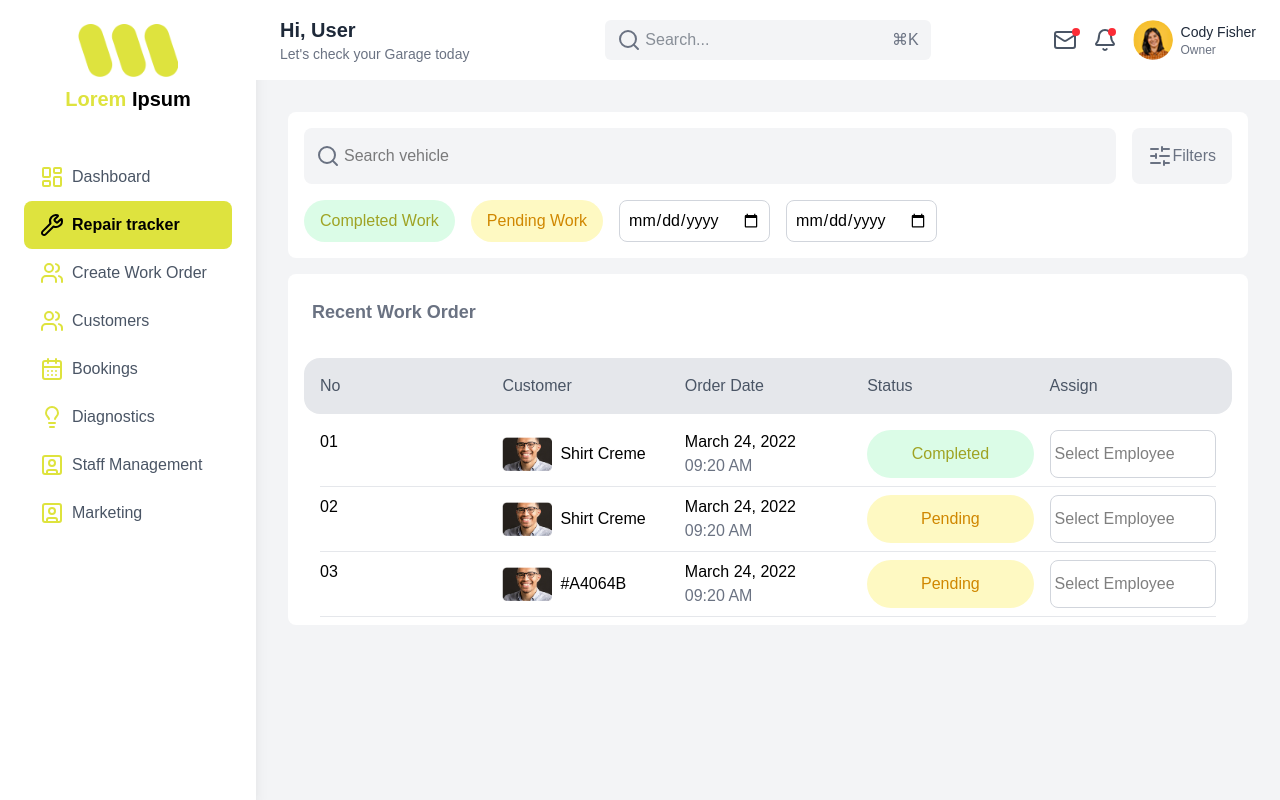
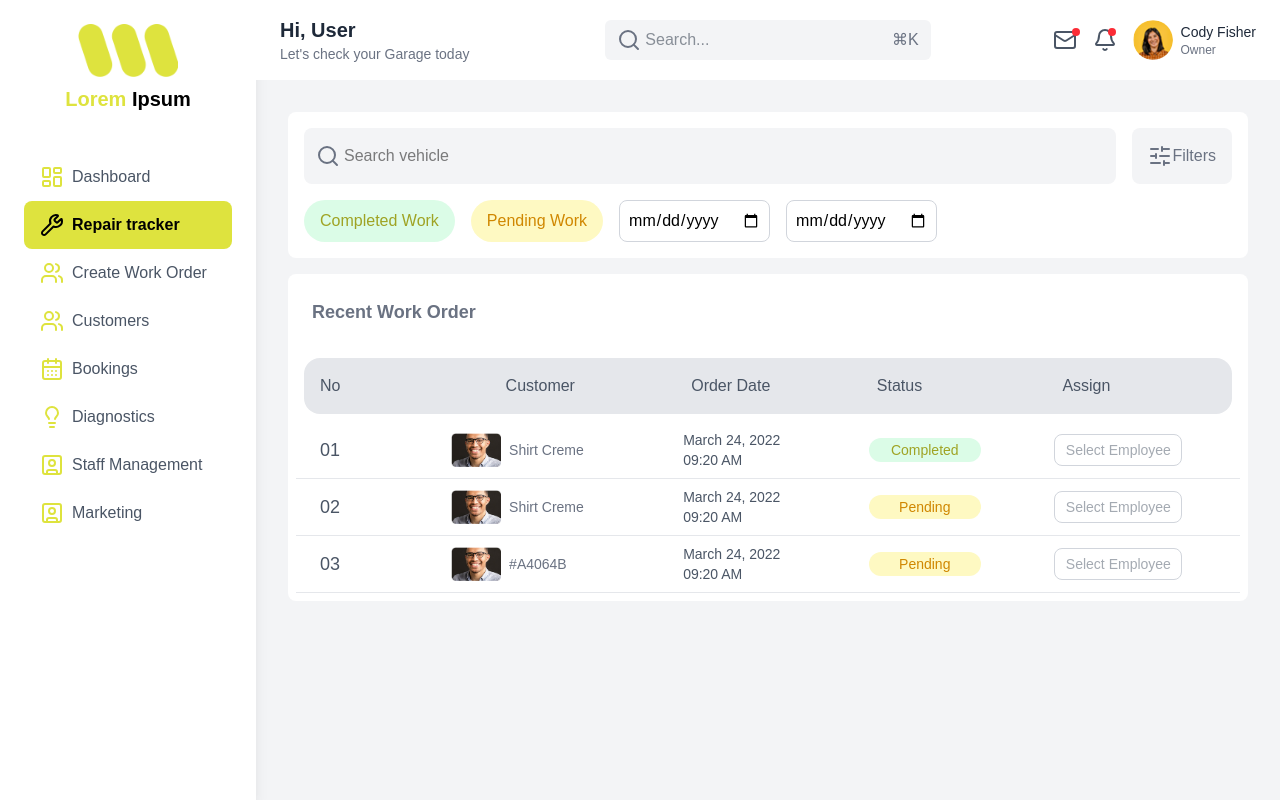
Before and after one commit to hamzaj-b/RBU-Autos, a Next.js app: page /repair-tracker in a window 1280 px wide. Built offline with nearby package versions, Linux system fonts and the light colour scheme.

Commit message:
staff-management pge created

```diff
--- a/app/components/RecentWorkOrder.jsx
+++ b/app/components/RecentWorkOrder.jsx
@@ -1,38 +1,10 @@
-import React from 'react'
+import React from 'react';
 
-const RecentWorkOrder = () => {
-    const dummyData = [
-        {
-          id: "01",
-          customer: "Shirt Creme",
-          image: "/user1.png",
-          orderDate: "March 24, 2022",
-          orderTime: "09:20 AM",
-          status: "Completed",
-        },
-        {
-          id: "02",
-          customer: "Shirt Creme",
-          image: "/user1.png",
-          orderDate: "March 24, 2022",
-          orderTime: "09:20 AM",
-          status: "Pending",
-        },
-        {
-          id: "03",
-          customer: "#A4064B",
-          image: "/user1.png",
-          orderDate: "March 24, 2022",
-          orderTime: "09:20 AM",
-          status: "Pending",
-        },
-      ];
+const RecentWorkOrder = ({ data, containerWidth = 'w-full', heading = 'Recent Work Order' }) => {
   return (
-    <div>
+    <div className={`${containerWidth}`}>
       <div className="bg-white rounded-lg">
-        <h2 className="text-lg p-4 text-gray-500 font-semibold mb-4">
-          Recent Work Order
-        </h2>
+        <h2 className="text-lg p-4 text-gray-500 font-semibold mb-4">{heading}</h2>
         <div className="grid grid-cols-5 gap-8 bg-gray-200 rounded-2xl py-4 px-4 mx-2 font-medium text-gray-600 mb-2">
           <span>No</span>
           <span>Customer</span>
@@ -40,43 +12,49 @@ const RecentWorkOrder = () => {
           <span>Status</span>
           <span>Assign</span>
         </div>
-        {dummyData.map((item) => (
+        {data.map((item) => (
           <div
             key={item.id}
-            className="flex items-center  gap-8 py-2 mx-6 border-b border-gray-200"
+            className="flex items-center justify-start py-2 border-b border-gray-200"
           >
-            <div className="w-10 ">
-            <p className=" text-gray-600 text-lg">{item.id}</p>
+            <div className="w-1/6 pl-6">
+              <p className="text-gray-600 text-lg">{item.id}</p>
             </div>
-           <div className=' w-40 h-auto mx-2 flex justify-start pl-6'>
+            <div className="w-1/4 h-auto flex justify-start">
               <p className="flex items-center gap-2 text-gray-500 text-sm">
                 <img src={item.image} width={50} alt="" />
                 {item.customer}
               </p>
             </div>
-            <p className="flex flex-col justify-center text-gray-600 text-sm">
+            <div className="w-1/5">
+              <p className="flex flex-col justify-start text-gray-600 text-sm">
                 {item.orderDate}
                 <span className="text-gray-600">{item.orderTime}</span>
               </p>
+            </div>
+            <div className="w-1/5">
               <p
-              className={`w-28 h-6  rounded-full items-center justify-center flex text-sm ${
-                item.status === "Completed"
-                  ? "bg-green-100 text-yellow-bold"
-                  : "bg-yellow-100 text-yellow-600"
+                className={`w-28 h-6 rounded-full items-center justify-center flex text-sm ${
+                  item.status === 'Completed'
+                    ? 'bg-green-100 text-yellow-bold'
+                    : 'bg-yellow-100 text-yellow-600'
                 }`}
               >
                 {item.status}
               </p>
+            </div>
+            <div className="w-1/5">
               <input
                 type="text"
                 placeholder="Select Employee"
-              className="w-32 h-8 text-center text-sm rounded-lg border border-gray-300 text-gray-600"
+                className="w-32 h-8 text-center text-sm rounded-lg border border-gray-300 text-gray-600 focus:border-gray-400 focus:outline-none"
               />
+            </div>
           </div>
         ))}
       </div>
     </div>
-  )
-}
+  );
+};
 
-export default RecentWorkOrder
+export default RecentWorkOrder;
--- a/app/components/app/Chart.jsx
+++ b/app/components/app/Chart.jsx
@@ -24,17 +24,17 @@ const Chart = () => {
 
       {/* X-axis labels and bars */}
       <div className="flex-col justify-between items-start">
-        <div className='flex justify-center gap-4 '>
-            <CustomShape color="bg-gray-100" width="w-20" height="h-60" />
-            <CustomShape color="bg-gray-100" width="w-20" height="h-60" />
-            <CustomShape color="bg-gray-100" width="w-20" height="h-60" />
-            <CustomShape color="bg-yellow-primary" width="w-20" height="h-60" />
-            <CustomShape color="bg-gray-100" width="w-20" height="h-60" />
-            <CustomShape color="bg-gray-100" width="w-20" height="h-60" />
-            <CustomShape color="bg-gray-100" width="w-20" height="h-60" />
+        <div className='grid grid-cols-7 gap-4'>
+            <CustomShape color="bg-gray-100" width="w-18" height="h-60" />
+            <CustomShape color="bg-gray-100" width="w-18" height="h-60" />
+            <CustomShape color="bg-gray-100" width="w-18" height="h-60" />
+            <CustomShape color="bg-yellow-primary" width="w-18" height="h-60" />
+            <CustomShape color="bg-gray-100" width="w-18" height="h-60" />
+            <CustomShape color="bg-gray-100" width="w-18" height="h-60" />
+            <CustomShape color="bg-gray-100" width="w-18" height="h-60" />
 
         </div>
-      <div className=" flex justify-center gap-8 items-start mt-10">
+      <div className=" grid grid-cols-7 gap-4 mt-10">
         {dataPoints.map((point) => (
           <div key={point.month} className="flex flex-col items-center">
             <div
--- a/app/page.js
+++ b/app/page.js
@@ -5,9 +5,35 @@ import Chart from "./components/app/Chart";
 import ServiceReport from "./components/ServicesChart";
 import RecentWorkOrder from "./components/RecentWorkOrder";
 import CustomShape from "./components/app/CustomShape";
-
+import { IoEllipsisVertical } from "react-icons/io5";
+import { FaRegCalendarAlt } from "react-icons/fa";
 const page = () => {
-
+   const dummyData = [
+        {
+          id: "01",
+          customer: "Shirt Creme",
+          image: "/user1.png",
+          orderDate: "March 24, 2022",
+          orderTime: "09:20 AM",
+          status: "Completed",
+        },
+        {
+          id: "02",
+          customer: "Shirt Creme",
+          image: "/user1.png",
+          orderDate: "March 24, 2022",
+          orderTime: "09:20 AM",
+          status: "Pending",
+        },
+        {
+          id: "03",
+          customer: "#A4064B",
+          image: "/user1.png",
+          orderDate: "March 24, 2022",
+          orderTime: "09:20 AM",
+          status: "Pending",
+        },
+      ];
   return (
     <>
       <div className="min-h-screen bg-gray-100">
@@ -25,7 +51,7 @@ const page = () => {
        <h3 className="text-xl font-semibold text-gray-800 ">New Net Income</h3>
       </div>
       <div>
-       ...
+       <IoEllipsisVertical/>
       </div>
             </div>
             <div className="flex justify-between mt-2">
@@ -71,7 +97,7 @@ const page = () => {
                 </h3>
               </div>
               <div>
-                ...
+                <IoEllipsisVertical/>
               </div>
             </div>
             <div className="flex justify-between mt-2">
@@ -115,7 +141,7 @@ const page = () => {
        <h3 className="text-xl font-semibold text-gray-800">New Net Income</h3>
       </div>
       <div>
-        ...
+        <IoEllipsisVertical/>
       </div>
             </div>
             <div className="flex justify-between mt-2">
@@ -156,7 +182,7 @@ const page = () => {
                 Overall Sales
               </div>
               <div className="flex gap-2 items-center border border-gray-300 rounded-md px-2 py-1 text-xs font-semibold text-gray-800">
-                Last 7 Days
+                Last 7 Days <FaRegCalendarAlt />
               </div>
             </div>
             <div className="flex justify-between items-center">
@@ -224,7 +250,7 @@ const page = () => {
         </div>
         <div className="p-6 grid grid-cols-1 sm:grid-cols-2 lg:grid-cols-3 gap-6">
           <div className="col-span-2 bg-white p-6 rounded-lg shadow-md">
-          <RecentWorkOrder  />
+          <RecentWorkOrder data={dummyData} containerWidth="w-full" heading="Recent Orders" />;
           </div>
 
           <div className="bg-white p-6 rounded-lg shadow-md">
--- a/app/repair-tracker/page.js
+++ b/app/repair-tracker/page.js
@@ -1,6 +1,7 @@
 "use client";
 import { Search, SlidersHorizontal } from "lucide-react";
 import { useState } from "react";
+import RecentWorkOrder from "../components/RecentWorkOrder";
 
 export default function RepairTracker() {
   const [searchTerm, setSearchTerm] = useState("");
@@ -100,7 +101,8 @@ export default function RepairTracker() {
         </div>
       </div>
       <div className="bg-white p-2 rounded-lg">
-        <h2 className="text-lg p-4 text-gray-500 font-semibold mb-4">
+        <RecentWorkOrder data={dummyData} containerWidth="w-full" />
+        {/* <h2 className="text-lg p-4 text-gray-500 font-semibold mb-4">
           Recent Work Order
         </h2>
         <div className="grid grid-cols-5 gap-4 bg-gray-200 rounded-2xl py-4 px-4 mx-2 font-medium text-gray-600 mb-2">
@@ -139,7 +141,7 @@ export default function RepairTracker() {
               className="p-1 rounded-lg border border-gray-300"
             />
           </div>
-        ))}
+        ))} */}
       </div>
     </div>
   );
--- /dev/null
+++ b/app/staff-management/page.js
@@ -0,0 +1,53 @@
+"use client"
+import Image from 'next/image'
+import React from 'react'
+
+export default function StaffManagement() {
+  return (
+    <div className="container mx-auto p-8 text-black h-full">
+      <div className='flex justify-start gap-10'>
+        <div className='w-3/4 bg-white p-6 h-full rounded-md'>
+          <div className='flex justify-between items-center'>
+            <p className='text-lg font-semibold '> Employees</p>
+            <p className='text-lg font-semibold pl-10'> Date Started</p>
+            <p className='text-lg font-semibold '> Hours Logged</p>
+          </div>
+          <div className='flex justify-between items-center mt-6'>
+            <div className='flex justify-start gap-2 items-center'>
+              <div>
+                <Image
+                  src="/profile.png"
+                  alt="icon"
+                  width={50}
+                  height={30}
+                /> </div>
+                <div>
+            <p className='font-medium'>Arlen MaCoy</p>
+            <p className='text-sm text-gray-600 '> Worker</p>
+
+                </div>
+            </div>
+            <p className='font-medium mr-2'> Mar 1, 2022</p>
+            <p className='font-medium border border-gray-400 rounded-full px-2 py-1 mr-4'> 24 Hours</p>
+          </div>
+        </div>
+        <div className='w-1/4 bg-white p-6 flex flex-col justify-start items-center h-[80vh] pt-10 rounded-md'>
+        <div>
+  <Image
+    src="/profile.png"
+    alt="icon"
+    width={60}
+    height={50}
+    quality={40} // Adjusted to a valid value (1-100)
+  />
+</div>
+<p className='text-lg font-medium'>Arlen McCoy</p>
+<p className='text-sm text-gray-600'>Arlen McCoy</p>
+<p className='text-sm font-medium mt-4'>Phone: +112323232</p>
+<p className='text-sm font-medium'>Email: admin@123gmail.com</p>
+
+        </div>
+      </div>
+    </div>
+  )
+}
```
Also changed, not shown: 1 other file (tests, documents, lock files or other folders). Lines whose indentation alone changed are shown as unchanged.
